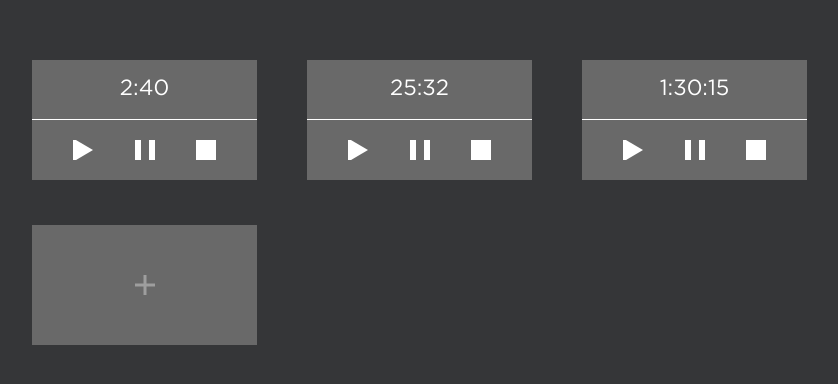
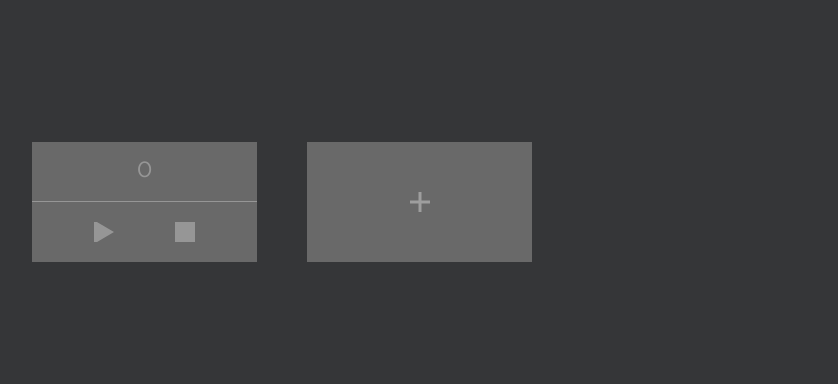
Before and after one commit to N-Daria/Stopwatchers, a Vue app: page / in a window 1280 px wide. Shown: the part 198-582 px from the top of the page, without its empty margins (220-1058 px from the left). Built offline with nearby package versions, Linux system fonts and the light colour scheme.

Commit message:
feat: adds one stopwach

```diff
--- a/src/components/App.vue
+++ b/src/components/App.vue
@@ -1,11 +1,37 @@
 <template>
   <main class="body">
     <ul class="stopwachList">
-      <li class="stopwach stopwachList__block" v-for="item in stopwaches" :key="item.id">
-        <p class="stopwach__time">{{ item.stopwach }}</p>
-        <button class="stopwach__button stopwach__button_start" @click="setTimer"></button>
-        <button class="stopwach__button stopwach__button_stop" @click="stopTimer"></button>
-        <button class="stopwach__button stopwach__button_reset" @click="resetTimer"></button>
+      <!-- <stopwachList v-bind:stopwaches="stopwaches" /> -->
+
+      <!-- <li class="stopwach stopwachList__block" v-for="item in stopwaches" :key="item.id">
+
+
+      </li> -->
+
+      <li class="stopwach stopwachList__block">
+        <p
+          class="stopwach__time"
+          v-bind:class="{ stopwach__time_stopped: !this.stopwach.isActive }"
+        >
+          {{ formattedTime }}
+        </p>
+        <button
+          v-if="!stopwach.isActive"
+          class="stopwach__button stopwach__button_start"
+          v-bind:class="{ stopwach__button_stopped: !this.stopwach.isActive }"
+          @click="setTimer"
+        ></button>
+        <button
+          v-if="stopwach.isActive"
+          class="stopwach__button stopwach__button_stop"
+          v-bind:class="{ stopwach__button_stopped: !this.stopwach.isActive }"
+          @click="stopTimer"
+        ></button>
+        <button
+          class="stopwach__button stopwach__button_reset"
+          v-bind:class="{ stopwach__button_stopped: !this.stopwach.isActive }"
+          @click="resetTimer"
+        ></button>
       </li>
 
       <button class="stopwachList__new-stopwach stopwachList__block" @click="createTimer"></button>
@@ -14,28 +40,86 @@
 </template>
 
 <script>
+// import stopwachList from './stopwachList.vue';
+
 export default {
+  // components: {
+  //   stopwachList,
+  // },
+
   data() {
     return {
-      stopwaches: [
-        { stopwach: '2:40', id: 1, isSet: false },
-        { stopwach: '25:32', id: 2, isSet: false },
-        { stopwach: '1:30:15', id: 3, isSet: false },
-      ],
+      stopwach: {
+        time: 0,
+        id: Date.now(),
+        isActive: false,
+        timer: null,
+      },
+
+      // stopwaches: [
+      //   {
+      //     time: 0,
+      //     id: Date.now(),
+      //     isSet: true,
+      //   },
+      //   {
+      //     time: '25:32',
+      //     id: Date.now(),
+      //     isSet: true,
+      //   },
+      //   {
+      //     time: '1:30:15',
+      //     id: Date.now(),
+      //     isSet: true,
+      //   },
+      // ],
     };
   },
+
   methods: {
-    setTimer() {},
-    resetTimer() {},
-    stopTimer() {},
-
     createTimer() {
       const newStopwach = {
-        timer: 4,
-        id: 4,
+        time: 4,
+        id: Date.now(),
         isSet: false,
       };
       this.stopwaches.push(newStopwach);
+    },
+
+    setTimer() {
+      this.stopwach.isActive = true;
+
+      this.stopwach.timer = setInterval(() => {
+        this.stopwach.time += 1;
+      }, 1000);
+    },
+
+    resetTimer() {
+      this.stopwach.time = 0;
+    },
+
+    stopTimer() {
+      this.stopwach.isActive = false;
+      clearInterval(this.stopwach.timer);
+    },
+  },
+
+  computed: {
+    formattedTime() {
+      let newTime = this.stopwach.time;
+
+      if (newTime > 60) {
+        const date = new Date(1990, 1, 1, 0, 0, this.stopwach.time);
+
+        if (date.getMinutes() > 0) {
+          newTime = `${date.getMinutes()}:${date.getSeconds()}`;
+        }
+        if (date.getHours() > 0) {
+          newTime = `${date.getHours()}:${date.getMinutes()}:${date.getSeconds()}`;
+        }
+      }
+
+      return newTime;
     },
   },
 };
```
